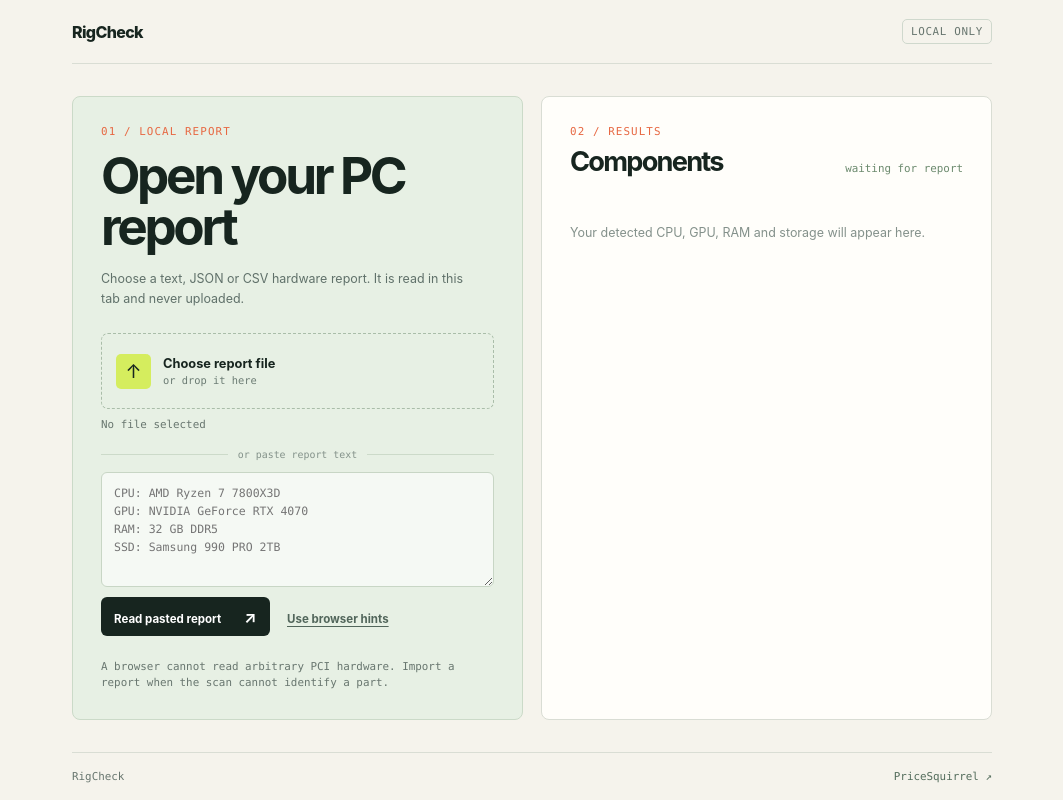
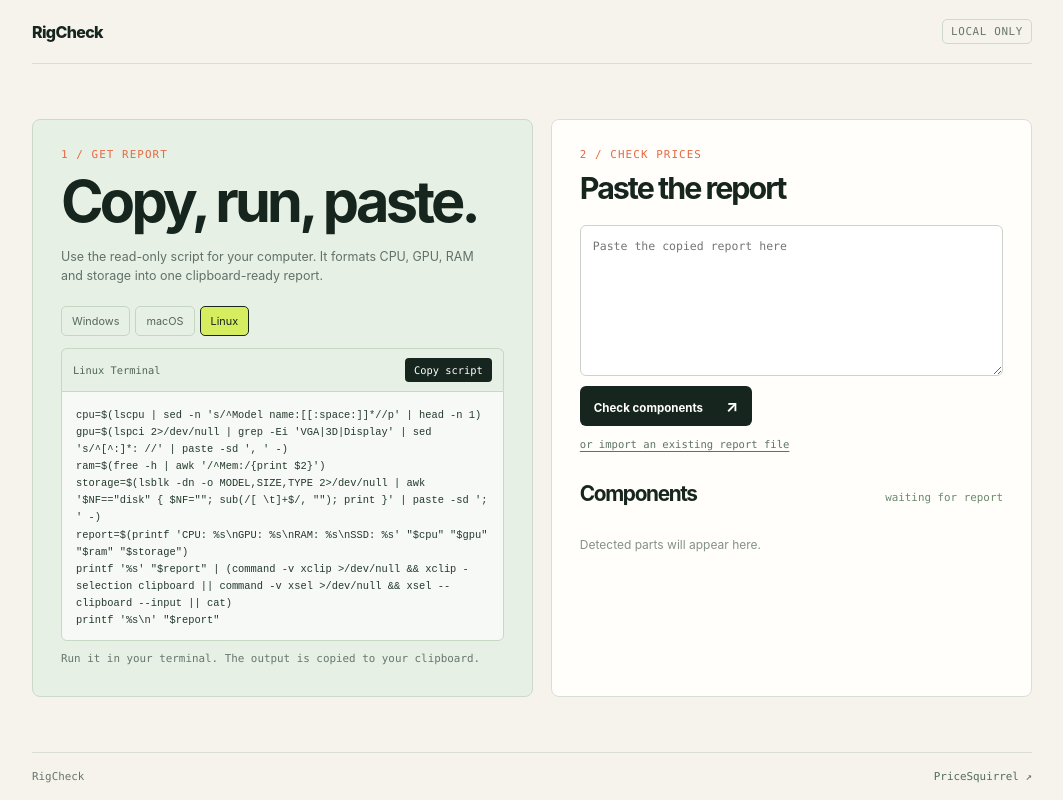
Before and after one commit to soockee/pc-hardware-price-lookup, a plain HTML site: page index.html in a window 1280 px wide. Shown: the whole page, without its empty margins (108-1171 px from the left). Drawn offline with Linux system fonts and the light colour scheme.

Commit message:
Replace browser hints with OS report scripts

```diff
--- a/app.js
+++ b/app.js
@@ -1,11 +1,48 @@
-const fileInput = document.querySelector("#report-file");
-const dropzone = document.querySelector(".dropzone");
-const fileName = document.querySelector("#file-name");
+const scripts = {
+  windows: {
+    label: "Windows PowerShell",
+    code: `$cpu = Get-CimInstance Win32_Processor | Select-Object -First 1 -ExpandProperty Name
+$gpu = (Get-CimInstance Win32_VideoController | Where-Object Name | Select-Object -ExpandProperty Name) -join ", "
+$ram = [math]::Round((Get-CimInstance Win32_ComputerSystem).TotalPhysicalMemory / 1GB)
+$storage = (Get-CimInstance Win32_DiskDrive | Where-Object Model | ForEach-Object { "$($_.Model) $([math]::Round($_.Size / 1GB)) GB" }) -join "; "
+$report = "CPU: $cpu\`nGPU: $gpu\`nRAM: $ram GB\`nSSD: $storage"
+Set-Clipboard -Value $report
+$report`,
+  },
+  macos: {
+    label: "macOS Terminal",
+    code: `cpu=$(sysctl -n machdep.cpu.brand_string)
+gpu=$(system_profiler SPDisplaysDataType | awk -F: '/Chipset Model|Chip/{gsub(/^[ \t]+/, "", $2); print $2}' | paste -sd ', ' -)
+ram=$(sysctl -n hw.memsize | awk '{printf "%.0f GB", $1/1024/1024/1024}')
+storage=$(system_profiler SPStorageDataType | awk -F: '/Device Name|Media Name/{gsub(/^[ \t]+/, "", $2); print $2}' | paste -sd '; ' -)
+report=$(printf 'CPU: %s\\nGPU: %s\\nRAM: %s\\nSSD: %s' "$cpu" "$gpu" "$ram" "$storage")
+printf '%s' "$report" | pbcopy
+printf '%s\\n' "$report"`,
+  },
+  linux: {
+    label: "Linux Terminal",
+    code: `cpu=$(lscpu | sed -n 's/^Model name:[[:space:]]*//p' | head -n 1)
+gpu=$(lspci 2>/dev/null | grep -Ei 'VGA|3D|Display' | sed 's/^[^:]*: //' | paste -sd ', ' -)
+ram=$(free -h | awk '/^Mem:/{print $2}')
+storage=$(lsblk -dn -o MODEL,SIZE,TYPE 2>/dev/null | awk '$NF=="disk" { $NF=""; sub(/[ \\t]+$/, ""); print }' | paste -sd '; ' -)
+report=$(printf 'CPU: %s\\nGPU: %s\\nRAM: %s\\nSSD: %s' "$cpu" "$gpu" "$ram" "$storage")
+printf '%s' "$report" | (command -v xclip >/dev/null && xclip -selection clipboard || command -v xsel >/dev/null && xsel --clipboard --input || cat)
+printf '%s\\n' "$report"`,
+  },
+};
+
+const scriptCode = document.querySelector("#script-code");
+const scriptLabel = document.querySelector("#script-label");
+const copyScript = document.querySelector("#copy-script");
+const copyStatus = document.querySelector("#copy-status");
+const osTabs = document.querySelectorAll(".os-tab");
 const reportText = document.querySelector("#report-text");
 const parseButton = document.querySelector("#parse-button");
-const scanButton = document.querySelector("#scan-button");
+const fileInput = document.querySelector("#report-file");
 const results = document.querySelector("#results");
 const status = document.querySelector("#status");
+
+let selectedOs = /mac/i.test(navigator.platform) ? "macos" : /linux/i.test(navigator.platform) ? "linux" : "windows";
 
 const patterns = [
   ["GPU", /(gpu|graphics card|graphics adapter|display adapter|video controller)(?:\s*[:=,-]\s*|\s+)(.+)/i],
@@ -13,6 +50,14 @@ const patterns = [
   ["RAM", /(ram|memory|installed physical memory)(?:\s*[:=,-]\s*|\s+)(.+)/i],
   ["SSD", /(ssd|nvme|storage|disk model)(?:\s*[:=,-]\s*|\s+)(.+)/i],
 ];
+
+function setOs(os) {
+  selectedOs = os;
+  scriptCode.textContent = scripts[os].code;
+  scriptLabel.textContent = scripts[os].label;
+  osTabs.forEach((tab) => tab.classList.toggle("active", tab.dataset.os === os));
+  copyStatus.textContent = "Run it in your terminal. The output is copied to your clipboard.";
+}
 
 function escapeHtml(value) {
   return String(value).replace(/[&<>'"]/g, (character) => ({ "&": "&amp;", "<": "&lt;", ">": "&gt;", "'": "&#39;", '"': "&quot;" }[character]));
@@ -22,9 +67,7 @@ function parseJson(value) {
   try {
     const data = JSON.parse(value);
     return Object.entries(data).map(([key, item]) => `${key}: ${typeof item === "object" ? JSON.stringify(item) : item}`).join("\n");
-  } catch {
-    return value;
-  }
+  } catch { return value; }
 }
 
 function parseReport(raw) {
@@ -39,7 +82,7 @@ function parseReport(raw) {
 
 function render(items, source = "report") {
   if (!items.length) {
-    results.innerHTML = `<div class="result-empty">No CPU, GPU, RAM or SSD lines found. Try <code>GPU: NVIDIA RTX 4070</code>.</div>`;
+    results.innerHTML = `<div class="result-empty">No CPU, GPU, RAM or SSD lines found. Try pasting the script output again.</div>`;
     status.textContent = "nothing recognized";
     return;
   }
@@ -50,48 +93,30 @@ function render(items, source = "report") {
   status.textContent = `${items.length} component${items.length === 1 ? "" : "s"} · ${source}`;
 }
 
-function readText(raw, source) {
-  render(parseReport(raw), source);
-}
+function readText(raw, source) { render(parseReport(raw), source); }
+
+osTabs.forEach((tab) => tab.addEventListener("click", () => setOs(tab.dataset.os)));
+
+copyScript.addEventListener("click", async () => {
+  try {
+    await navigator.clipboard.writeText(scripts[selectedOs].code);
+    copyScript.textContent = "Copied";
+    copyStatus.textContent = "Copied. Run the script, then paste its output on the right.";
+    setTimeout(() => { copyScript.textContent = "Copy script"; }, 1400);
+  } catch {
+    copyStatus.textContent = "Copy was blocked. Select the script text and copy it manually.";
+  }
+});
+
+parseButton.addEventListener("click", () => {
+  if (!reportText.value.trim()) { status.textContent = "paste report text first"; reportText.focus(); return; }
+  readText(reportText.value, "pasted text");
+});
 
 fileInput.addEventListener("change", async () => {
   const file = fileInput.files?.[0];
   if (!file) return;
-  await loadFile(file);
+  readText(await file.text(), "local file");
 });
 
-async function loadFile(file) {
-  fileName.textContent = `${file.name} · reading…`;
-  readText(await file.text(), "local file");
-  fileName.textContent = `${file.name} · ready`;
-}
-
-dropzone.addEventListener("dragover", (event) => {
-  event.preventDefault();
-  dropzone.classList.add("is-dragging");
-});
-
-dropzone.addEventListener("dragleave", () => dropzone.classList.remove("is-dragging"));
-dropzone.addEventListener("drop", async (event) => {
-  event.preventDefault();
-  dropzone.classList.remove("is-dragging");
-  const file = event.dataTransfer.files?.[0];
-  if (file) await loadFile(file);
-});
-
-parseButton.addEventListener("click", () => {
-  if (!reportText.value.trim()) {
-    status.textContent = "paste report text first";
-    reportText.focus();
-    return;
-  }
-  readText(reportText.value, "pasted text");
-});
-
-scanButton.addEventListener("click", () => {
-  const hints = [];
-  if (navigator.hardwareConcurrency) hints.push({ type: "CPU", value: `${navigator.hardwareConcurrency} logical cores reported` });
-  if (navigator.deviceMemory) hints.push({ type: "RAM", value: `at least ${navigator.deviceMemory} GB reported` });
-  if (navigator.userAgentData?.platform || navigator.platform) hints.push({ type: "OS", value: navigator.userAgentData?.platform || navigator.platform });
-  render(hints, "browser hints");
-});
+setOs(selectedOs);
--- a/index.html
+++ b/index.html
@@ -3,45 +3,38 @@
   <head>
     <meta charset="UTF-8" />
     <meta name="viewport" content="width=device-width, initial-scale=1" />
-    <meta name="description" content="Open a local PC hardware report and check component prices." />
+    <meta name="description" content="Copy a local hardware report script, paste the result, and check component prices." />
     <title>RigCheck</title>
     <link rel="stylesheet" href="styles.css" />
   </head>
   <body>
     <main class="app">
-      <header class="topbar">
-        <a class="brand" href="./">RigCheck</a>
-        <span class="local-badge">local only</span>
-      </header>
+      <header class="topbar"><a class="brand" href="./">RigCheck</a><span class="local-badge">local only</span></header>
 
-      <section class="workspace" aria-labelledby="page-title">
-        <div class="input-panel">
-          <p class="eyebrow">01 / local report</p>
-          <h1 id="page-title">Open your PC report</h1>
-          <p class="muted">Choose a text, JSON or CSV hardware report. It is read in this tab and never uploaded.</p>
-
-          <label class="dropzone" for="report-file">
-            <span class="dropzone-icon">↑</span>
-            <span><strong>Choose report file</strong><small>or drop it here</small></span>
-            <input id="report-file" type="file" accept=".txt,.log,.json,.csv,text/plain,application/json,text/csv" />
-          </label>
-          <p id="file-name" class="file-name">No file selected</p>
-
-          <div class="separator"><span>or paste report text</span></div>
-          <textarea id="report-text" rows="5" placeholder="CPU: AMD Ryzen 7 7800X3D&#10;GPU: NVIDIA GeForce RTX 4070&#10;RAM: 32 GB DDR5&#10;SSD: Samsung 990 PRO 2TB"></textarea>
-          <button id="parse-button" class="button button-primary" type="button">Read pasted report <span>↗</span></button>
-          <button id="scan-button" class="button button-subtle" type="button">Use browser hints</button>
-          <p class="privacy-note">A browser cannot read arbitrary PCI hardware. Import a report when the scan cannot identify a part.</p>
+      <section class="workspace">
+        <div class="script-panel">
+          <p class="eyebrow">1 / get report</p>
+          <h1>Copy, run, paste.</h1>
+          <p class="muted">Use the read-only script for your computer. It formats CPU, GPU, RAM and storage into one clipboard-ready report.</p>
+          <div class="os-tabs" role="tablist" aria-label="Operating system">
+            <button class="os-tab" data-os="windows" type="button">Windows</button>
+            <button class="os-tab" data-os="macos" type="button">macOS</button>
+            <button class="os-tab" data-os="linux" type="button">Linux</button>
+          </div>
+          <div class="script-toolbar"><span id="script-label">Windows PowerShell</span><button id="copy-script" class="copy-button" type="button">Copy script</button></div>
+          <pre class="script-box"><code id="script-code"></code></pre>
+          <p id="copy-status" class="copy-status" aria-live="polite">Run it in PowerShell. The output is copied to your clipboard.</p>
         </div>
 
-        <div class="results-panel">
-          <div class="results-heading">
-            <div><p class="eyebrow">02 / results</p><h2>Components</h2></div>
-            <span id="status" class="status" aria-live="polite">waiting for report</span>
-          </div>
-          <div id="results" class="results-list">
-            <div class="empty-state">Your detected CPU, GPU, RAM and storage will appear here.</div>
-          </div>
+        <div class="paste-panel">
+          <p class="eyebrow">2 / check prices</p>
+          <h2>Paste the report</h2>
+          <textarea id="report-text" rows="7" placeholder="Paste the copied report here"></textarea>
+          <button id="parse-button" class="button button-primary" type="button">Check components <span>↗</span></button>
+          <label class="file-fallback" for="report-file">or import an existing report file<input id="report-file" type="file" accept=".txt,.log,.json,.csv,text/plain,application/json,text/csv" /></label>
+
+          <div class="results-heading"><h3>Components</h3><span id="status" class="status" aria-live="polite">waiting for report</span></div>
+          <div id="results" class="results-list"><div class="empty-state">Detected parts will appear here.</div></div>
         </div>
       </section>
       <footer><span>RigCheck</span><a href="https://www.pricesquirrel.com/" target="_blank" rel="noreferrer">PriceSquirrel ↗</a></footer>
--- a/styles.css
+++ b/styles.css
@@ -1,41 +1,26 @@
-:root {
-  color: #17251f;
-  background: #f5f3ec;
-  font-family: Inter, ui-sans-serif, system-ui, -apple-system, BlinkMacSystemFont, "Segoe UI", sans-serif;
-  font-synthesis: none;
-}
-
+:root { color: #17251f; background: #f5f3ec; font-family: Inter, ui-sans-serif, system-ui, -apple-system, BlinkMacSystemFont, "Segoe UI", sans-serif; font-synthesis: none; }
 * { box-sizing: border-box; }
 body { margin: 0; min-height: 100dvh; }
 button, textarea { font: inherit; }
 a { color: inherit; text-decoration: none; }
-.app { width: min(920px, calc(100% - 40px)); min-height: 100dvh; margin: 0 auto; display: grid; grid-template-rows: 64px 1fr 48px; }
+.app { width: min(1000px, calc(100% - 40px)); min-height: 100dvh; margin: 0 auto; display: grid; grid-template-rows: 64px 1fr 48px; }
 .topbar, footer { display: flex; align-items: center; justify-content: space-between; }
-.topbar { border-bottom: 1px solid #d9ddd4; }
-.brand { font-size: 1rem; font-weight: 800; letter-spacing: -.04em; }
-.local-badge, .status, .eyebrow, .file-name, .privacy-note, footer { color: #68766f; font-family: ui-monospace, SFMono-Regular, Menlo, Consolas, monospace; font-size: .68rem; }
+.topbar { border-bottom: 1px solid #d9ddd4; }.brand { font-size: 1rem; font-weight: 800; letter-spacing: -.04em; }
+.local-badge, .status, .eyebrow, .copy-status, footer { color: #68766f; font-family: ui-monospace, SFMono-Regular, Menlo, Consolas, monospace; font-size: .68rem; }
 .local-badge { padding: 5px 8px; border: 1px solid #cfd8cd; border-radius: 5px; text-transform: uppercase; letter-spacing: .06em; }
-.workspace { align-self: center; display: grid; grid-template-columns: minmax(0, 1fr) minmax(0, 1fr); gap: 18px; padding: 28px 0; }
-.input-panel, .results-panel { min-height: 530px; padding: 28px; border: 1px solid #d9ddd4; border-radius: 8px; background: #fffefa; }
-.input-panel { background: #e7f0e4; border-color: #cbdac8; }
+.workspace { align-self: center; display: grid; grid-template-columns: minmax(0, 1.02fr) minmax(0, .98fr); gap: 18px; padding: 25px 0; }
+.script-panel, .paste-panel { min-height: 555px; padding: 28px; border: 1px solid #d9ddd4; border-radius: 8px; background: #fffefa; }
+.script-panel { background: #e7f0e4; border-color: #cbdac8; }
 .eyebrow { margin: 0 0 12px; color: #e76842; text-transform: uppercase; letter-spacing: .1em; }
-h1, h2 { margin: 0; letter-spacing: -.065em; line-height: 1; }
-h1 { font-size: clamp(2.1rem, 4vw, 3.8rem); }
-h2 { font-size: 1.7rem; }
-.muted { max-width: 380px; margin: 17px 0 25px; color: #60716a; font-size: .78rem; line-height: 1.55; }
-.dropzone { display: flex; align-items: center; gap: 12px; min-height: 76px; padding: 14px; border: 1px dashed #aabda9; border-radius: 7px; cursor: pointer; }
-.dropzone:hover { background: rgba(255,255,255,.35); border-color: #6a8c6d; }
-.dropzone.is-dragging { background: rgba(213,237,94,.25); border-color: #17251f; }
-.dropzone-icon { display: grid; place-items: center; width: 35px; height: 35px; border-radius: 5px; background: #d5ed5e; font-size: 1.2rem; }
-.dropzone strong, .dropzone small { display: block; }.dropzone strong { font-size: .8rem; }.dropzone small { margin-top: 3px; color: #6b7b73; font: .65rem ui-monospace, SFMono-Regular, Menlo, Consolas, monospace; }
-#report-file { position: absolute; width: 1px; height: 1px; opacity: 0; }
-.file-name { min-height: 16px; margin: 9px 0 15px; }
-.separator { display: flex; align-items: center; gap: 10px; margin: 12px 0; color: #84928a; font: .62rem ui-monospace, SFMono-Regular, Menlo, Consolas, monospace; }.separator::before, .separator::after { content: ""; height: 1px; flex: 1; background: #ccdac9; }
-textarea { display: block; width: 100%; padding: 12px; resize: vertical; border: 1px solid #c8d6c5; border-radius: 6px; outline: none; color: #17251f; background: rgba(255,255,255,.6); font: .72rem/1.55 ui-monospace, SFMono-Regular, Menlo, Consolas, monospace; } textarea:focus { border-color: #6a8c6d; box-shadow: 0 0 0 3px rgba(106,140,109,.13); }
-.button { min-height: 39px; padding: 0 13px; border: 0; border-radius: 6px; cursor: pointer; font-size: .72rem; font-weight: 750; }.button span { margin-left: 20px; font-size: 1rem; }.button-primary { margin-top: 10px; color: #fff; background: #17251f; }.button-subtle { margin-top: 8px; color: #52665b; background: transparent; text-decoration: underline; text-underline-offset: 3px; }.button:hover { filter: brightness(1.08); }.button:disabled { cursor: wait; opacity: .6; }
-.privacy-note { max-width: 390px; margin: 21px 0 0; line-height: 1.45; }
-.results-heading { display: flex; align-items: end; justify-content: space-between; gap: 15px; margin-bottom: 28px; }.results-heading .eyebrow { margin-bottom: 10px; }.status { color: #6c8a6e; text-align: right; }.results-list { display: grid; gap: 8px; }.empty-state { padding: 20px 0; color: #84918b; font-size: .78rem; line-height: 1.55; }
-.result-row { display: grid; grid-template-columns: 44px 1fr auto; align-items: center; gap: 12px; min-height: 64px; padding: 10px 12px; border-radius: 6px; background: #f1f0e8; }.result-type { color: #e76842; font: .62rem ui-monospace, SFMono-Regular, Menlo, Consolas, monospace; }.result-value { overflow: hidden; font-size: .75rem; font-weight: 700; text-overflow: ellipsis; white-space: nowrap; }.price-link { padding: 7px 9px; border: 1px solid #ccd7ca; border-radius: 5px; color: #536c5b; font: .62rem ui-monospace, SFMono-Regular, Menlo, Consolas, monospace; white-space: nowrap; }.price-link:hover { color: #17251f; border-color: #17251f; }.result-empty { padding: 13px 12px; border-radius: 6px; color: #77867d; background: #f1f0e8; font-size: .72rem; }
+h1, h2, h3 { margin: 0; letter-spacing: -.065em; line-height: 1; } h1 { font-size: clamp(2.2rem, 4.5vw, 4rem); } h2 { font-size: 1.9rem; } h3 { font-size: 1.3rem; }
+.muted { max-width: 420px; margin: 16px 0 20px; color: #60716a; font-size: .78rem; line-height: 1.55; }
+.os-tabs { display: flex; gap: 5px; margin-bottom: 12px; }.os-tab { padding: 7px 10px; border: 1px solid #c5d5c3; border-radius: 5px; color: #53685a; background: transparent; cursor: pointer; font-size: .68rem; }.os-tab.active, .os-tab:hover { color: #17251f; border-color: #17251f; background: #d5ed5e; }
+.script-toolbar { display: flex; align-items: center; justify-content: space-between; padding: 9px 11px; border: 1px solid #c7d8c5; border-bottom: 0; border-radius: 6px 6px 0 0; color: #52655a; font: .65rem ui-monospace, SFMono-Regular, Menlo, Consolas, monospace; }.copy-button { padding: 6px 9px; border: 0; border-radius: 4px; color: #fff; background: #17251f; cursor: pointer; font: .65rem ui-monospace, SFMono-Regular, Menlo, Consolas, monospace; }.copy-button:hover { background: #2f4c3e; }
+.script-box { min-height: 225px; max-height: 250px; margin: 0; padding: 14px; overflow: auto; border: 1px solid #c7d8c5; border-radius: 0 0 6px 6px; color: #243a2d; background: rgba(255,255,255,.64); font: .65rem/1.55 ui-monospace, SFMono-Regular, Menlo, Consolas, monospace; white-space: pre-wrap; }.copy-status { min-height: 17px; margin: 10px 0 0; line-height: 1.4; }
+textarea { display: block; width: 100%; margin-top: 21px; padding: 12px; resize: vertical; border: 1px solid #cbd4cc; border-radius: 6px; outline: none; color: #17251f; background: #fff; font: .72rem/1.55 ui-monospace, SFMono-Regular, Menlo, Consolas, monospace; } textarea:focus { border-color: #6a8c6d; box-shadow: 0 0 0 3px rgba(106,140,109,.13); }
+.button { min-height: 40px; padding: 0 14px; border: 0; border-radius: 6px; cursor: pointer; font-size: .72rem; font-weight: 750; }.button span { margin-left: 20px; font-size: 1rem; }.button-primary { margin-top: 10px; color: #fff; background: #17251f; }.button:hover { filter: brightness(1.08); }
+.file-fallback { display: block; margin-top: 12px; color: #5d7464; cursor: pointer; font: .66rem ui-monospace, SFMono-Regular, Menlo, Consolas, monospace; text-decoration: underline; text-underline-offset: 3px; }.file-fallback:hover { color: #e76842; } #report-file { position: absolute; width: 1px; height: 1px; opacity: 0; }
+.results-heading { display: flex; align-items: end; justify-content: space-between; gap: 12px; margin: 34px 0 16px; }.status { color: #6c8a6e; text-align: right; }.results-list { display: grid; gap: 8px; }.empty-state, .result-empty { padding: 16px 0; color: #84918b; font-size: .75rem; line-height: 1.5; }
+.result-row { display: grid; grid-template-columns: 42px 1fr auto; align-items: center; gap: 10px; min-height: 60px; padding: 9px 11px; border-radius: 6px; background: #f1f0e8; }.result-type { color: #e76842; font: .62rem ui-monospace, SFMono-Regular, Menlo, Consolas, monospace; }.result-value { overflow: hidden; font-size: .72rem; font-weight: 700; text-overflow: ellipsis; white-space: nowrap; }.price-link { padding: 7px 9px; border: 1px solid #ccd7ca; border-radius: 5px; color: #536c5b; font: .62rem ui-monospace, SFMono-Regular, Menlo, Consolas, monospace; white-space: nowrap; }.price-link:hover { color: #17251f; border-color: #17251f; }
 footer { border-top: 1px solid #d9ddd4; } footer a { color: #536c5b; } footer a:hover { color: #e76842; }
-
-@media (max-width: 720px) { body { overflow: auto; }.app { width: min(100% - 24px, 520px); grid-template-rows: 56px auto 48px; }.workspace { grid-template-columns: 1fr; align-self: start; padding: 16px 0; }.input-panel, .results-panel { min-height: auto; padding: 20px; }.results-panel { min-height: 300px; }.result-row { grid-template-columns: 40px 1fr; }.price-link { grid-column: 2; justify-self: start; }.result-value { white-space: normal; }.results-heading { align-items: start; flex-direction: column; gap: 8px; }.status { text-align: left; } }
+@media (max-width: 760px) { body { overflow: auto; }.app { width: min(100% - 24px, 560px); grid-template-rows: 56px auto 48px; }.workspace { grid-template-columns: 1fr; align-self: start; padding: 16px 0; }.script-panel, .paste-panel { min-height: auto; padding: 20px; }.script-box { max-height: none; }.result-row { grid-template-columns: 40px 1fr; }.price-link { grid-column: 2; justify-self: start; }.result-value { white-space: normal; }.results-heading { align-items: start; flex-direction: column; gap: 7px; }.status { text-align: left; } }
```
Also changed, not shown: README.md.
